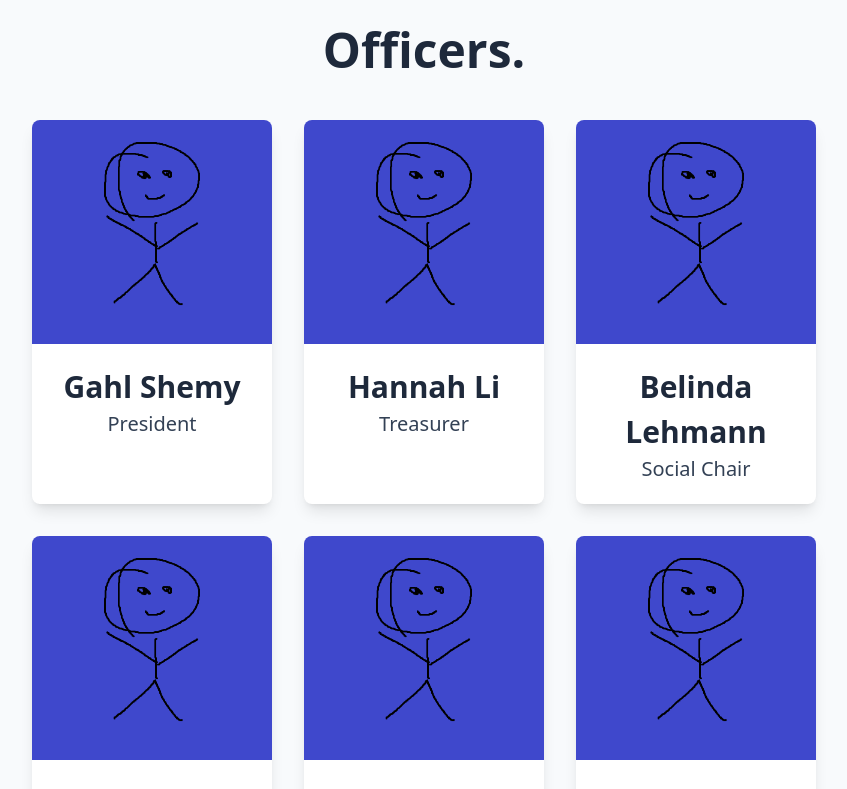
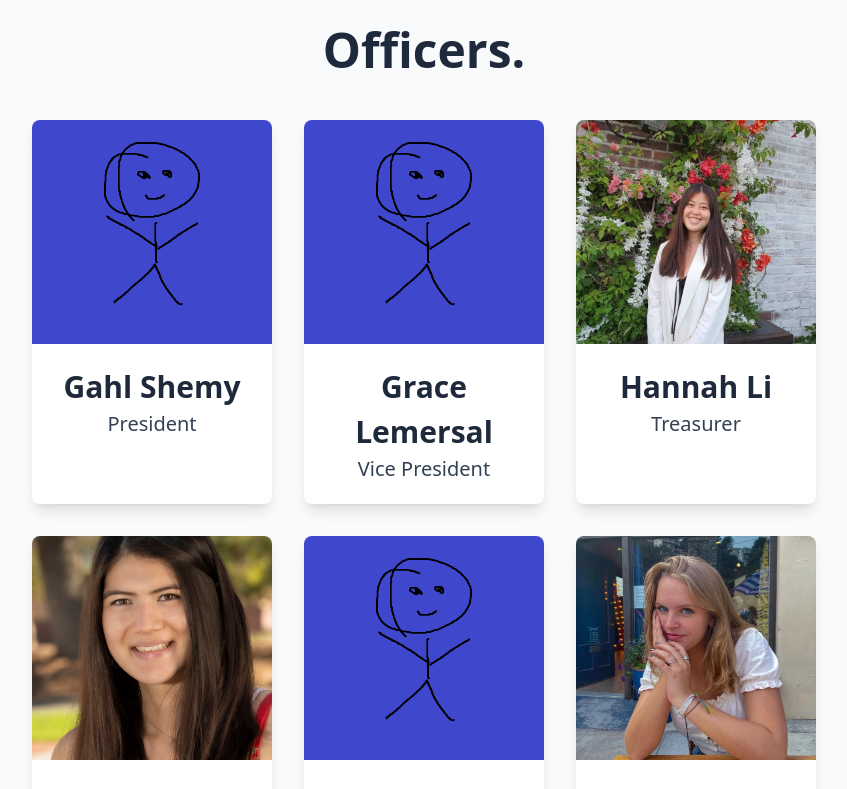
Before and after one commit to ucsbawm/ucsbawm.github.io, a React (Create React App) app: page / in a window 1280 px wide. Shown: the part 1580-2369 px from the top of the page, without its empty margins (216-1063 px from the left). Built offline with nearby package versions, Linux system fonts and the light colour scheme.

Commit message:
added photos for several occifers

```diff
--- a/src/App.js
+++ b/src/App.js
@@ -4,6 +4,9 @@ import banner1 from './media/ucsb_banner.jpg';
 import banner2 from './media/ucsb_beach.png';
 import placeholder from './media/Officers/placeholder.png';
 import logo from './media/logo.jpg';
+import hannahAWM from './media/Officers/hannahAWM.jpeg';
+import belindaAWM from './media/Officers/belindaAWM.jpeg';
+import emmaAWM from './media/Officers/emmaAWM.jpeg';
 
 function App() {
   return (
@@ -64,11 +67,11 @@ function Officers() {
         <div className="mx-auto p-10 overflow-auto">
           <div className="flex flex-row flex-nowrap lg:flex-wrap lg:justify-center gap-8">
             <Card img={placeholder} name="Gahl Shemy" position="President" />
-            <Card img={placeholder} name="Hannah Li" position="Treasurer" />
-            <Card img={placeholder} name="Belinda Lehmann" position="Social Chair" />
             <Card img={placeholder} name="Grace Lemersal" position="Vice President" />
+            <Card img={hannahAWM} name="Hannah Li" position="Treasurer" />
+            <Card img={belindaAWM} name="Belinda Lehmann" position="Social Chair" />
             <Card img={placeholder} name="Elise Alvarez-Salazar" position="Secretary" />
-            <Card img={placeholder} name="Emma Opper" position="Media Coordinator" />
+            <Card img={emmaAWM} name="Emma Opper" position="Media Coordinator" />
           </div>
         </div>
       </div>
```
Also changed, not shown: src/media/Officers/emmaAWM.jpeg (added), src/media/Officers/hannahAWM.jpeg (added).
